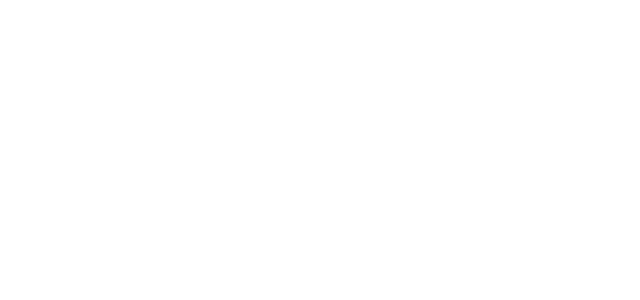
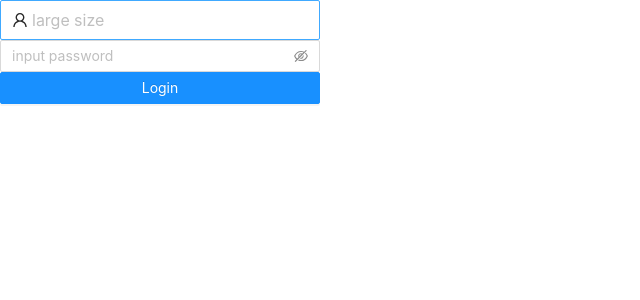
Before and after one commit to shidomnt/chatApp-FE, a React (Create React App) app: page /login in a window 1280 px wide. Shown: the top 300 px of the page, without its empty margins (0-640 px from the left). Built offline with nearby package versions, Linux system fonts and the light colour scheme.

Commit message:
add login

```diff
--- a/src/App.js
+++ b/src/App.js
@@ -5,16 +5,19 @@
 
 import Login from './components/Auth/Login';
 import Register from './components/Auth/Register';
+import UserProvider from './contexts/UserProvider'
 
 function App() {
   return (
     <BrowserRouter>
-      <Routes>
-        <Route path="/" element={<div>MEssage</div>} />
-        <Route path="/login" element={<Login />}/>
-        <Route path="/register" element={<Register />}/>
-        <Route path="*" element={<div>404 not found!</div>}/>
-      </Routes>
+      <UserProvider>
+        <Routes>
+          <Route path="/" element={<div>MEssage</div>} />
+          <Route path="/login" element={<Login />} />
+          <Route path="/register" element={<Register />} />
+          <Route path="*" element={<div>404 not found!</div>} />
+        </Routes>
+      </UserProvider>
     </BrowserRouter>
   )
 }
--- a/src/components/Auth/Login.js
+++ b/src/components/Auth/Login.js
@@ -1,14 +1,48 @@
-import React, {useState} from "react"
-import { Row, Col} from 'antd'
+import React, { useContext, useState } from 'react';
+import { Row, Col, Input, Button } from 'antd';
+import { UserOutlined, EyeInvisibleOutlined, EyeTwoTone } from '@ant-design/icons';
 
-function Login(){
-  return(
+import { UserContext } from '../../contexts/UserProvider'
+
+function Login() {
+  const [username, setUsername] = useState('')
+  const [password, setPassword] = useState('')
+
+  const { login } = useContext(UserContext);
+
+  const handleSubmit = async () => {
+    if (username && password) {
+      await login({
+        username,
+        password
+      });
+    }
+  }
+
+  return (
     <Row justify="space-between">
       <Col span={6}>
-
+        <Input
+          size="large"
+          placeholder="large size"
+          prefix={<UserOutlined />}
+          onChange={(e) => setUsername(e.target.value)}
+          value={username}
+        />
+        <Input.Password
+          placeholder="input password"
+          iconRender={(visible) =>
+            visible ? <EyeTwoTone /> : <EyeInvisibleOutlined />
+          }
+          onChange={(e) => setPassword(e.target.value)}
+          value={password}
+        />
+        <Button onClick={handleSubmit} type="primary" block>
+          Login
+        </Button>
       </Col>
     </Row>
-    )
+  );
 }
 
-export default Login
+export default Login;
--- a/src/contexts/UserProvider.js
+++ b/src/contexts/UserProvider.js
@@ -1,11 +1,19 @@
 import React, { useState, createContext, useEffect } from "react";
 import axios from "axios";
+import { useNavigate } from 'react-router-dom'
 import { apiUrl } from "./constants";
 
 const UserContext = createContext();
 
 function UserProvider({ children }) {
   const [user, setUser] = useState(null);
+  const navigate = useNavigate();
+
+  useEffect(() => {
+    if (user) {
+      navigate("/");
+    }
+  }, [user])
 
   const getUser = async () => {
     try {
@@ -33,6 +41,7 @@
       console.log(response.data);
       if (response.data.success) {
         localStorage.setItem("token", response.data.accessToken);
+        await getUser();
       }
     } catch (error) {
       console.log(error);
```
